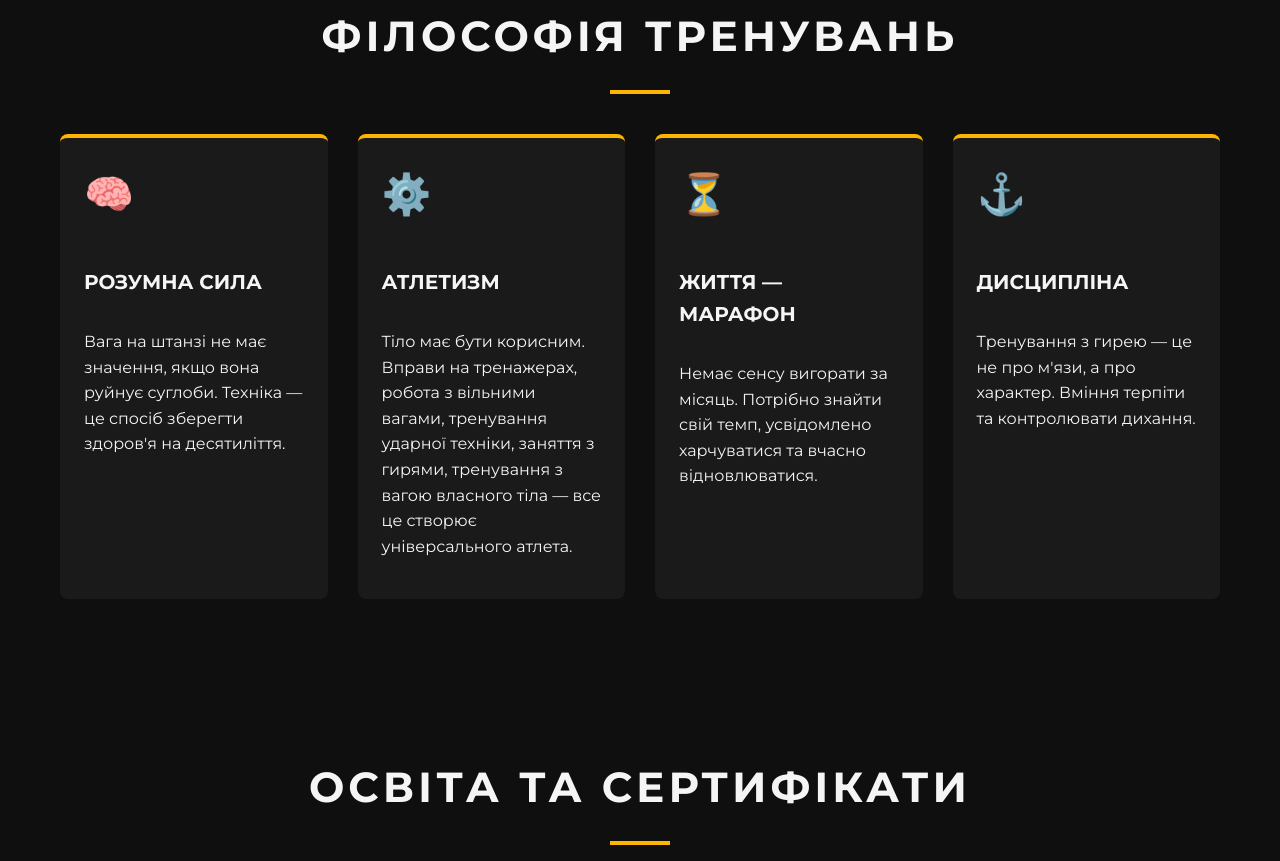
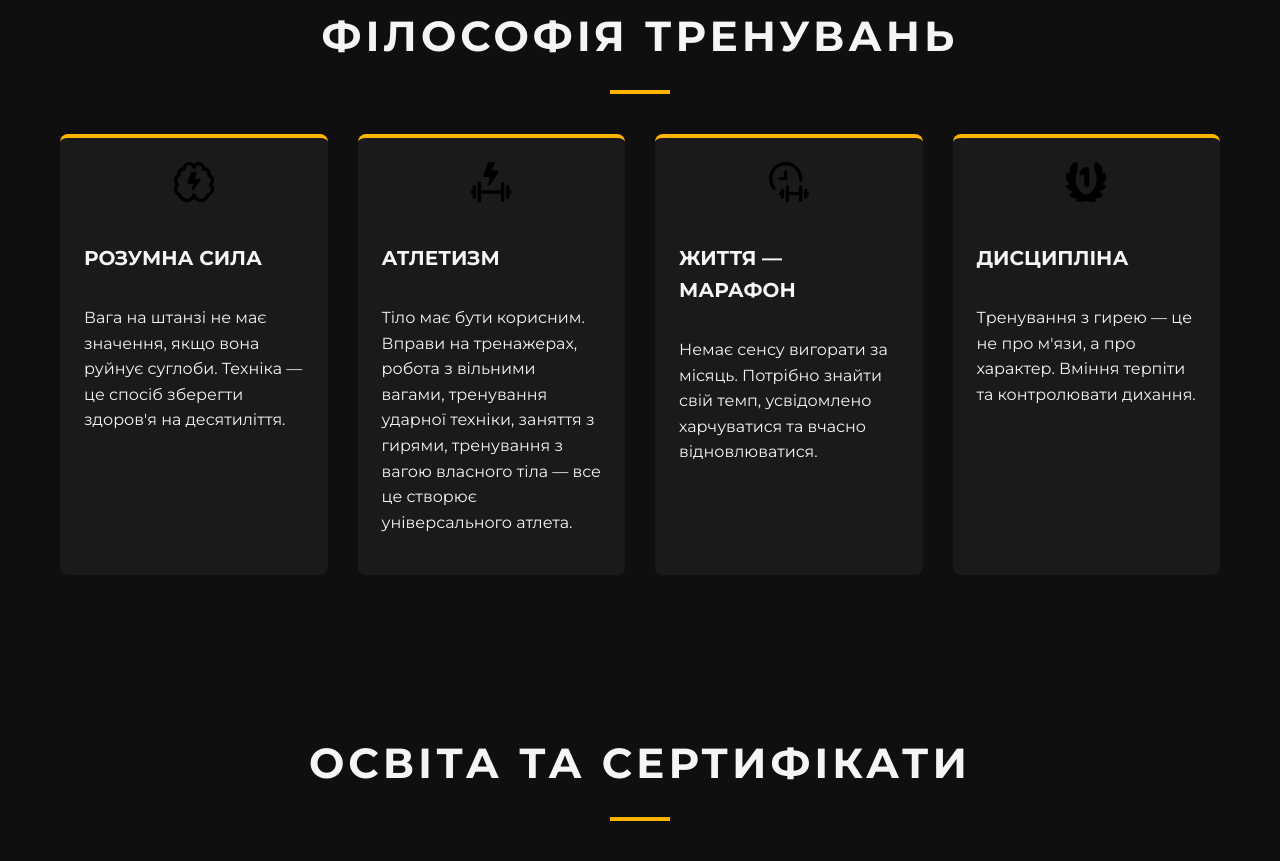
Before and after one commit to Laz-Dim/tviy-trener, a plain HTML site: page index.html in a window 1280 px wide. Shown: the part 892-1753 px from the top of the page. Drawn offline with Linux system fonts and the light colour scheme.

Commit message:
feat: replace emoji icons with SVG icons in Philosophy section

```diff
--- a/index.html
+++ b/index.html
@@ -39,22 +39,22 @@
             <h2>Філософія тренувань</h2>
             <div class="philosophy-grid">
                 <div class="phil-card">
-                    <div class="icon">🧠</div>
+                    <div class="icon"><img src="icons/brain-lightning.svg" alt="Розумна сила" width="40" height="40"></div>
                     <h3>Розумна сила</h3>
                     <p>Вага на штанзі не має значення, якщо вона руйнує суглоби. Техніка — це спосіб зберегти здоров'я на десятиліття.</p>
                 </div>
                 <div class="phil-card">
-                    <div class="icon">⚙️</div>
+                    <div class="icon"><img src="icons/dumbbell-ray.svg" alt="Атлетизм" width="40" height="40"></div>
                     <h3>Атлетизм</h3>
                     <p>Тіло має бути корисним. Вправи на тренажерах, робота з вільними вагами, тренування ударної техніки, заняття з гирями, тренування з вагою власного тіла — все це створює універсального атлета.</p>
                 </div>
                 <div class="phil-card">
-                    <div class="icon">⏳</div>
+                    <div class="icon"><img src="icons/fitness-time.svg" alt="Життя — марафон" width="40" height="40"></div>
                     <h3>Життя — марафон</h3>
                     <p>Немає сенсу вигорати за місяць. Потрібно знайти свій темп, усвідомлено харчуватися та вчасно відновлюватися.</p>
                 </div>
                 <div class="phil-card">
-                    <div class="icon">⚓</div>
+                    <div class="icon"><img src="icons/first-laurel.svg" alt="Дисципліна" width="40" height="40"></div>
                     <h3>Дисципліна</h3>
                     <p>Тренування з гирею — це не про м'язи, а про характер. Вміння терпіти та контролювати дихання.</p>
                 </div>
--- a/style.css
+++ b/style.css
@@ -282,6 +282,14 @@ h2::after {
 .phil-card .icon {
     font-size: 40px;
     margin-bottom: 20px;
+    display: flex;
+    justify-content: center;
+}
+
+.phil-card .icon img {
+    width: 40px;
+    height: 40px;
+    object-fit: contain;
 }
 
 .phil-card h3 {
```
